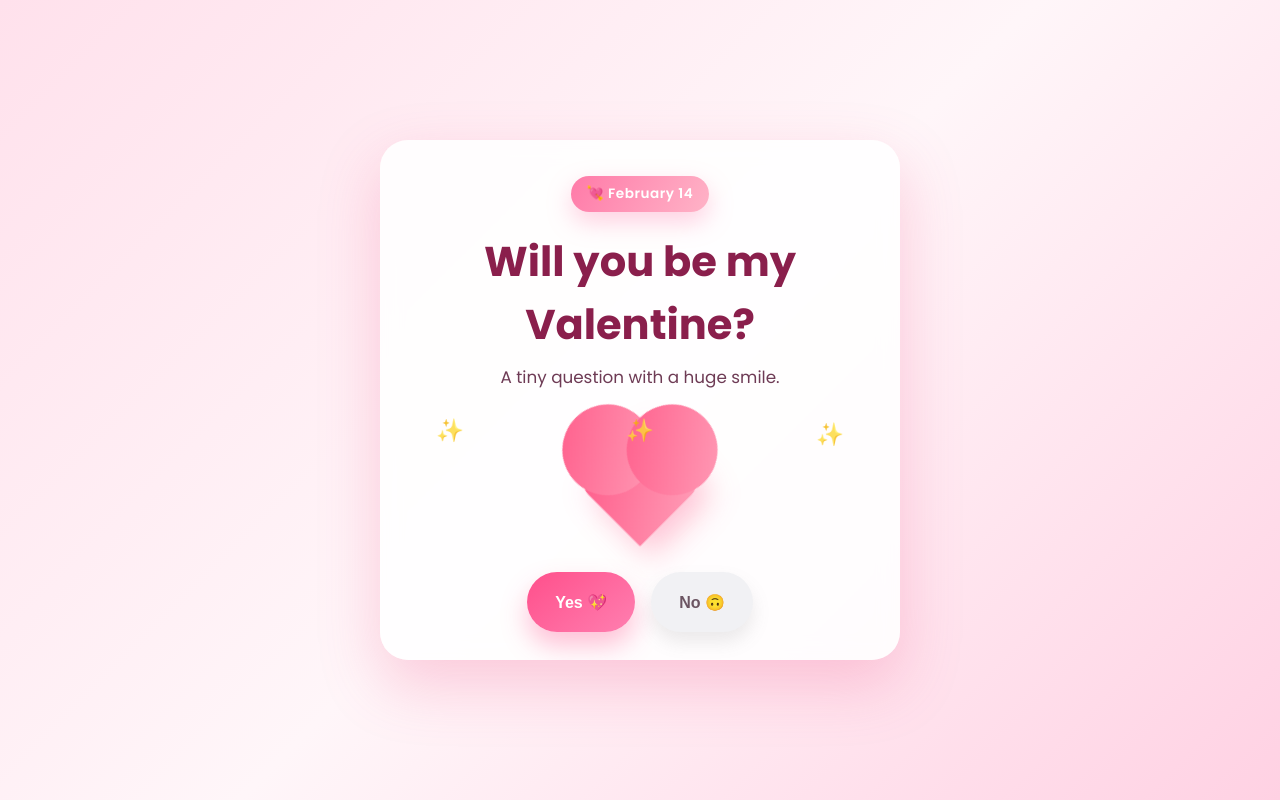
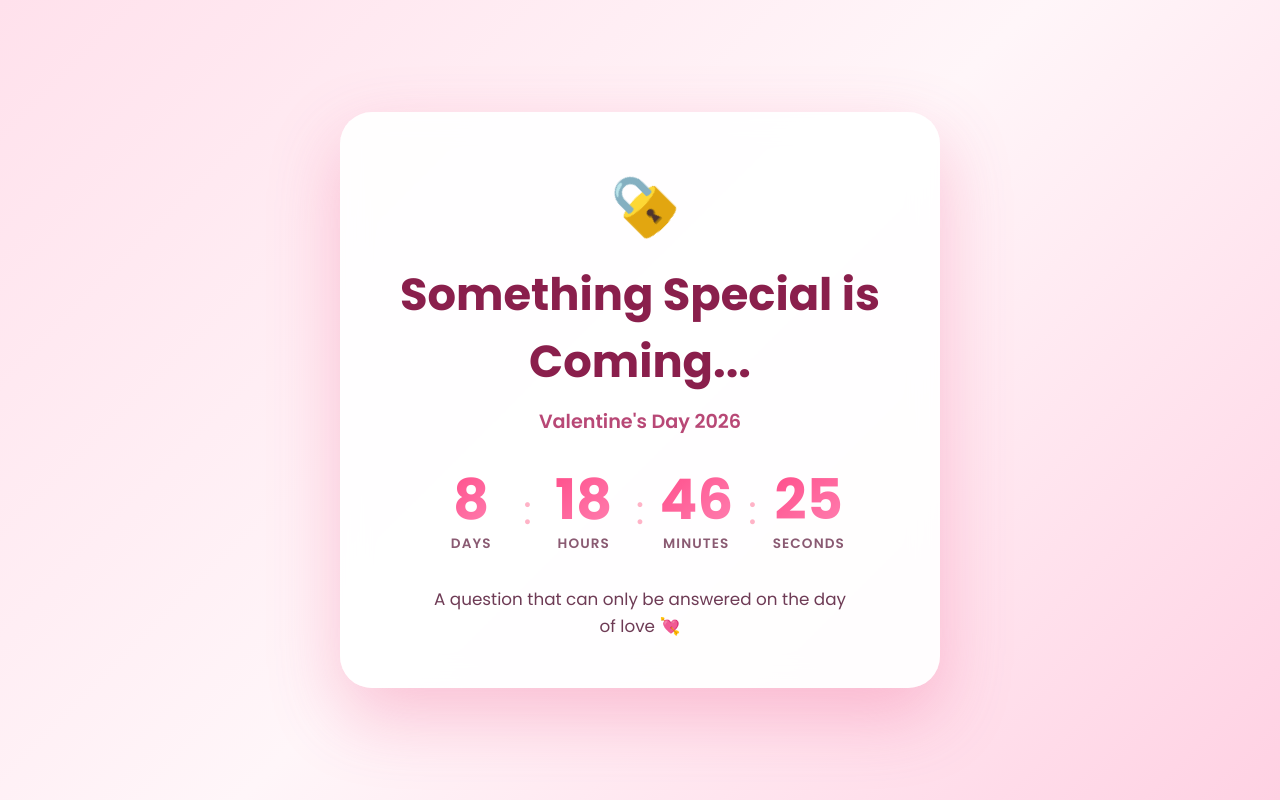
Before and after one commit to brykurt/valentine, an Angular app: page / in a window 1280 px wide. Built offline with nearby package versions, Linux system fonts and the light colour scheme.

Commit message:
Add countdown overlay until February 14

```diff
--- a/src/app/app.component.html
+++ b/src/app/app.component.html
@@ -1,5 +1,39 @@
 <main class="page">
-  <div class="card" [class.card--yes]="answeredYes">
+  <!-- Countdown Overlay -->
+  <div class="countdown-overlay" *ngIf="!isUnlocked">
+    <div class="countdown-card">
+      <div class="lock-icon">🔒</div>
+      <h1 class="countdown-title">Something Special is Coming...</h1>
+      <p class="countdown-subtitle">Valentine's Day 2026</p>
+
+      <div class="countdown-timer">
+        <div class="time-block">
+          <div class="time-value">{{ countdown.days }}</div>
+          <div class="time-label">Days</div>
+        </div>
+        <div class="time-separator">:</div>
+        <div class="time-block">
+          <div class="time-value">{{ countdown.hours }}</div>
+          <div class="time-label">Hours</div>
+        </div>
+        <div class="time-separator">:</div>
+        <div class="time-block">
+          <div class="time-value">{{ countdown.minutes }}</div>
+          <div class="time-label">Minutes</div>
+        </div>
+        <div class="time-separator">:</div>
+        <div class="time-block">
+          <div class="time-value">{{ countdown.seconds }}</div>
+          <div class="time-label">Seconds</div>
+        </div>
+      </div>
+
+      <p class="countdown-message">A question that can only be answered on the day of love 💘</p>
+    </div>
+  </div>
+
+  <!-- Main Valentine Content -->
+  <div class="card" [class.card--yes]="answeredYes" *ngIf="isUnlocked">
     <div class="badge">💘 February 14</div>
     <h1>{{ headline }}</h1>
     <p class="subtext">{{ subtext }}</p>
--- a/src/app/app.component.scss
+++ b/src/app/app.component.scss
@@ -222,3 +222,135 @@ h1 {
     flex-direction: column;
   }
 }
+
+// Countdown Overlay Styles
+.countdown-overlay {
+  min-height: 100vh;
+  display: flex;
+  align-items: center;
+  justify-content: center;
+  padding: 32px 16px;
+  position: fixed;
+  inset: 0;
+  z-index: 100;
+}
+
+.countdown-card {
+  width: min(600px, 90vw);
+  background: rgba(255, 255, 255, 0.92);
+  backdrop-filter: blur(14px);
+  border-radius: 32px;
+  padding: 48px 36px;
+  text-align: center;
+  box-shadow: 0 28px 70px rgba(240, 76, 132, 0.3);
+  position: relative;
+  overflow: hidden;
+}
+
+.countdown-card::before {
+  content: "";
+  position: absolute;
+  inset: -50% 15% auto 15%;
+  height: 250px;
+  background: radial-gradient(
+    circle,
+    rgba(255, 143, 178, 0.4),
+    transparent 70%
+  );
+  z-index: 0;
+}
+
+.lock-icon {
+  font-size: 3.5rem;
+  margin-bottom: 16px;
+  animation: pulse 2s ease-in-out infinite;
+  position: relative;
+  z-index: 1;
+}
+
+.countdown-title {
+  font-size: clamp(2rem, 5vw, 2.8rem);
+  color: #8a1f4c;
+  margin: 0 0 12px;
+  position: relative;
+  z-index: 1;
+}
+
+.countdown-subtitle {
+  font-size: 1.2rem;
+  color: #b84876;
+  margin: 0 0 36px;
+  font-weight: 600;
+  position: relative;
+  z-index: 1;
+}
+
+.countdown-timer {
+  display: flex;
+  justify-content: center;
+  align-items: center;
+  gap: 12px;
+  margin: 0 0 32px;
+  position: relative;
+  z-index: 1;
+  flex-wrap: wrap;
+}
+
+.time-block {
+  display: flex;
+  flex-direction: column;
+  align-items: center;
+  min-width: 80px;
+}
+
+.time-value {
+  font-size: clamp(2.5rem, 6vw, 3.5rem);
+  font-weight: 700;
+  color: #ff4f8b;
+  line-height: 1;
+  background: linear-gradient(140deg, #ff4f8b, #ff7fb0);
+  -webkit-background-clip: text;
+  -webkit-text-fill-color: transparent;
+  background-clip: text;
+}
+
+.time-label {
+  font-size: 0.85rem;
+  color: #8a5a72;
+  margin-top: 6px;
+  text-transform: uppercase;
+  letter-spacing: 0.08em;
+  font-weight: 600;
+}
+
+.time-separator {
+  font-size: 2.5rem;
+  color: #ffb3c7;
+  font-weight: 300;
+  align-self: flex-start;
+  margin-top: 8px;
+}
+
+.countdown-message {
+  font-size: 1.05rem;
+  color: #6e3b55;
+  max-width: 420px;
+  margin: 0 auto;
+  position: relative;
+  z-index: 1;
+  line-height: 1.6;
+}
+
+@media (max-width: 480px) {
+  .countdown-card {
+    padding: 36px 24px;
+  }
+
+  .time-block {
+    min-width: 60px;
+  }
+
+  .time-separator {
+    margin: 0 4px;
+  }
+}
--- a/src/app/app.component.ts
+++ b/src/app/app.component.ts
@@ -1,15 +1,51 @@
-import { Component } from '@angular/core';
+import { Component, OnInit, OnDestroy } from '@angular/core';
 
 @Component({
   selector: 'app-root',
   templateUrl: './app.component.html',
   styleUrls: ['./app.component.scss'],
 })
-export class AppComponent {
+export class AppComponent implements OnInit, OnDestroy {
   title = 'will-you-be-my-valentine';
   answeredYes = false;
   noHoverCount = 0;
   noPosition = { x: 0, y: 0 };
+
+  targetDate = new Date('2026-02-14T00:00:00');
+  isUnlocked = false;
+  countdown = { days: 0, hours: 0, minutes: 0, seconds: 0 };
+  private intervalId: any;
+
+  ngOnInit(): void {
+    this.updateCountdown();
+    this.intervalId = setInterval(() => this.updateCountdown(), 1000);
+  }
+
+  ngOnDestroy(): void {
+    if (this.intervalId) {
+      clearInterval(this.intervalId);
+    }
+  }
+
+  private updateCountdown(): void {
+    const now = new Date();
+    const diff = this.targetDate.getTime() - now.getTime();
+
+    if (diff <= 0) {
+      this.isUnlocked = true;
+      if (this.intervalId) {
+        clearInterval(this.intervalId);
+      }
+      return;
+    }
+
+    this.countdown = {
+      days: Math.floor(diff / (1000 * 60 * 60 * 24)),
+      hours: Math.floor((diff % (1000 * 60 * 60 * 24)) / (1000 * 60 * 60)),
+      minutes: Math.floor((diff % (1000 * 60 * 60)) / (1000 * 60)),
+      seconds: Math.floor((diff % (1000 * 60)) / 1000),
+    };
+  }
 
   get headline(): string {
     if (this.answeredYes) {
```
